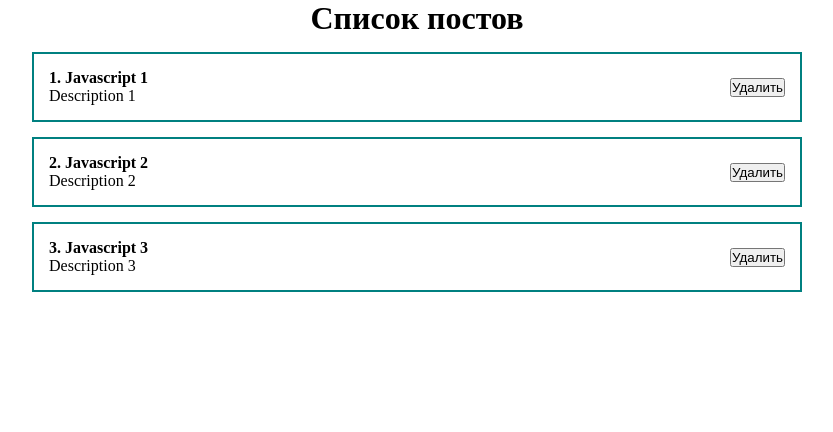
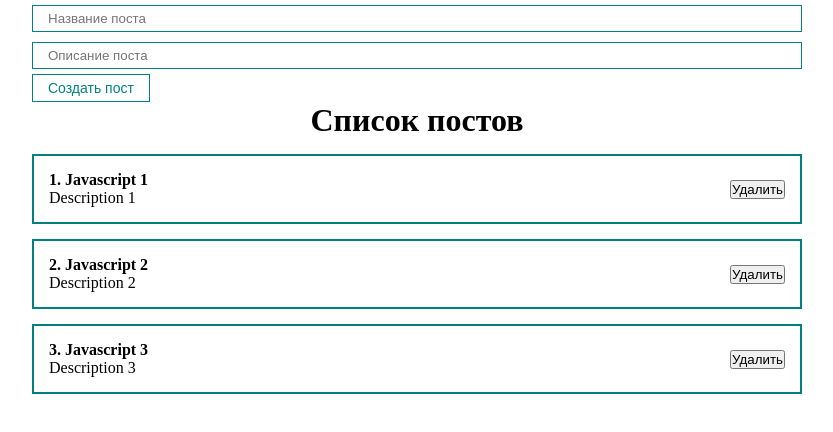
Before and after one commit to Dmitriifd/react-fundament, a React (Create React App) app: page / in a window 1280 px wide. Shown: the top 432 px of the page, without its empty margins (223-1056 px from the left). Built offline with nearby package versions, Linux system fonts and the light colour scheme.

Commit message:
Создание UI библиотеки. Первые компоненты. CSS модули. Пропс children

```diff
--- a/src/App.js
+++ b/src/App.js
@@ -2,6 +2,8 @@
 
 import { useState } from 'react';
 import PostList from './components/PostList';
+import MyButton from './components/UI/button/MyButton';
+import MyInput from './components/UI/input/MyInput';
 
 function App() {
     const [posts, setPost] = useState([
@@ -12,7 +14,12 @@
 
 	return (
 		<div className='App'>
-           <PostList posts={posts} title={'Список постов'}/>
+			<form>
+				<MyInput type='text' placeholder={'Название поста'} />
+				<MyInput type='text' placeholder={'Описание поста'} />
+				<MyButton>Создать пост</MyButton>
+			</form>
+			<PostList posts={posts} title={'Список постов'} />
 		</div>
 	);
 }
--- a/src/components/PostItem.jsx
+++ b/src/components/PostItem.jsx
@@ -1,7 +1,6 @@
 import React from 'react';
 
 const PostItem = (props) => {
-    console.log(props);
 	return (
 		<div className='post'>
 			<div className='post__content'>
--- a/src/components/PostList.jsx
+++ b/src/components/PostList.jsx
@@ -5,7 +5,7 @@
 	return (
 		<div>
 			<h1 style={{ textAlign: 'center' }}>{title}</h1>
-			{/* key={index}  Индекс использовать не рекомендуется, поскольку при удалении и добавлении элемента индексы меняются, а ключ всегда должен быть статитчным и уникальным , ключи позволяют перерисовывать не весь список а только те элементы которые изменились*/}
+			{/* key={index}  Индекс использовать не рекомендуется, поскольку при удалении и добавлении элемента индексы меняются, а ключ всегда должен быть статичным и уникальным , ключи позволяют перерисовывать не весь список а только те элементы которые изменились*/}
 			{posts.map((post) => (
 				<PostItem post={post} key={post.id} />
 			))}
--- /dev/null
+++ b/src/components/UI/button/MyButton.jsx
@@ -0,0 +1,12 @@
+import React from 'react';
+import classes from './MyButton.module.css';
+
+const MyButton = ({children, ...props}) => {
+    return (
+        <button {...props} className={classes.myBtn}>
+            {children}
+        </button>
+    );
+};
+
+export default MyButton;
--- /dev/null
+++ b/src/components/UI/button/MyButton.module.css
@@ -0,0 +1,8 @@
+.myBtn {
+    padding: 5px 15px;
+    color: teal;
+    font-size: 14px;
+    background: transparent;
+    border: 1px solid teal;
+    cursor: pointer;
+}
--- /dev/null
+++ b/src/components/UI/input/MyInput.jsx
@@ -0,0 +1,10 @@
+import React from 'react';
+import classes from './MyInput.module.css';
+
+const MyInput = (props) => {
+    return (
+        <input className={classes.myInput} {...props}/>
+    );
+};
+
+export default MyInput;
--- /dev/null
+++ b/src/components/UI/input/MyInput.module.css
@@ -0,0 +1,6 @@
+.myInput {
+    width: 100%;
+    padding: 5px 15px;
+    margin: 5px 0;
+    border: 1px solid teal;
+}
```
